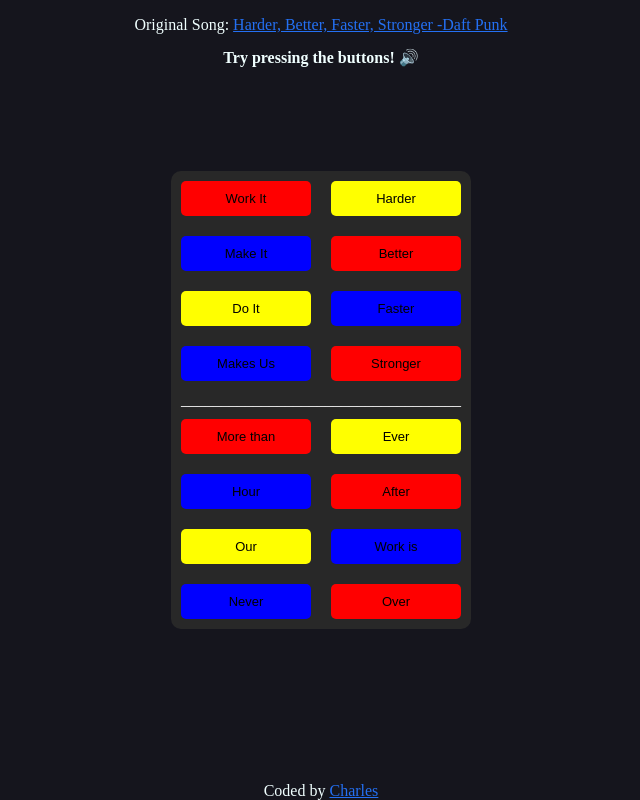
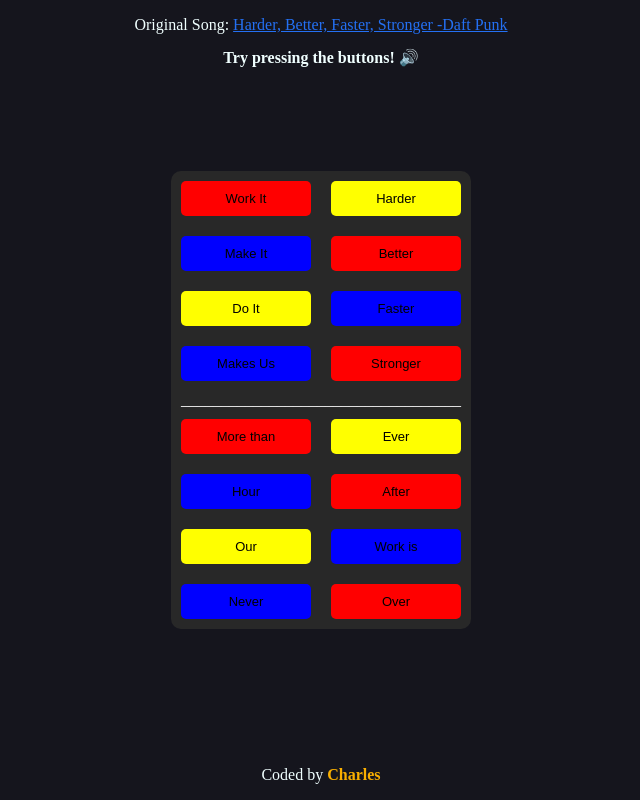
Before and after one commit to Charles7458/HBFS, a plain HTML site: page index.html in a window 1280 px wide. Shown: the whole page, without its empty margins (319-959 px from the left). Drawn offline with Linux system fonts and the light colour scheme.

Commit message:
fourth commit

```diff
--- a/index.html
+++ b/index.html
@@ -79,6 +79,6 @@
 
         </ul>
     </div>
-    <footer>Coded by <a href="https://www.frontendmentor.io/profile/Charles7458" target="_blank">Charles</a></footer>
+    <footer>Coded by <span>Charles</span></footer>
 </body>
 </html>
--- a/styles.css
+++ b/styles.css
@@ -69,7 +69,7 @@ header {
     font-size: clamp(13px,3.5vw,16px);
 }
 
-header a , footer a{
+header a {
     color: rgb(36, 112, 243);
 
 }
@@ -80,5 +80,10 @@ header a , footer a{
 }
 footer {
     position: fixed;
-    bottom: 0;
+    bottom: 2%;
 }
+
+span {
+    color: rgb(250, 175, 0);
+    font-weight: bold;
+}
```
